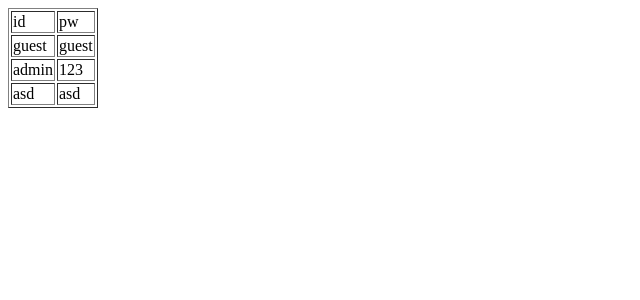
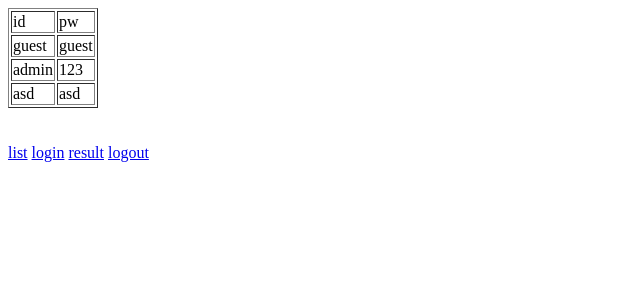
Before and after one commit to ssongK/Flask, a Flask app: page /list in a window 1280 px wide. Shown: the top 300 px of the page, without its empty margins (0-640 px from the left). Run offline with Flask 2, Linux system fonts and the light colour scheme; data comes from the database, SQL or seed files in the repository.

Commit message:
221001_1

```diff
--- a/app.py
+++ b/app.py
@@ -1,8 +1,10 @@
 from flask import Flask, render_template,request,session
 import sqlite3 as sql
+from datetime import timedelta
 
 app = Flask(__name__)
-app.secret_key = "123123123"
+app.config['SECRET_KEY'] = '12331243112'
+app.config['PERMANENT_SESSION_LIFETIME'] =  timedelta(minutes=5)
 
 @app.route('/')
 def new_user():
@@ -14,7 +16,7 @@ def sign():
         try:
             user_id = request.form['user_id']
             user_pw = request.form['user_pw']
-            with sql.connect("FlaskLogin/database.db") as con:
+            with sql.connect("database.db") as con:
                 cur = con.cursor()
                 cur.execute("INSERT INTO users (id, pw) VALUES (?,?)",(user_id,user_pw) )
                 msg = "Success"
@@ -25,7 +27,6 @@ def sign():
             return render_template("result.html",msg = msg)
     con.close()
 
-
 @app.route('/login',methods = ['POST', 'GET'])
 def login():
     if request.method == 'GET':
@@ -34,12 +35,13 @@ def login():
         try:
             user_id = request.form['user_id']
             user_pw = request.form['user_pw']
-            with sql.connect("FlaskLogin/database.db") as con:
+            with sql.connect("database.db") as con:
                 cur = con.cursor()
                 cur.execute("select id from users where id=? and pw=?",(user_id,user_pw))
                 result = cur.fetchall()
             if result[0][0] == user_id:
                 session['userId'] = user_id
+                session.permanent = True
                 return render_template('result.html',msg=user_id)
             else:
                 msg = "login fail"
@@ -52,7 +54,7 @@ def login():
 
 @app.route('/list')
 def list():
-    con = sql.connect("FlaskLogin/database.db")
+    con = sql.connect("database.db")
     con.row_factory = sql.Row
 
     cur = con.cursor()
@@ -61,5 +63,10 @@ def list():
     rows = cur.fetchall()
     return render_template("list.html",rows = rows)
 
+@app.route('/result')
+def restul():
+    return render_template("result.html")
+
+
 if __name__ == '__main__':
     app.run(host='0.0.0.0', port=80)
--- a/templates/list.html
+++ b/templates/list.html
@@ -14,5 +14,10 @@
             </tr>
          {% endfor %}
       </table>
+      <br><br>
+      <a href="/list">list</a>
+      <a href="/login">login</a>
+      <a href="/result">result</a>
+      <a href="#">logout</a>
    </body>
 </html>
--- a/templates/login.html
+++ b/templates/login.html
@@ -9,5 +9,10 @@
          <input type = "password" name = "user_pw"><br><br>
          <input type = "submit" value = "login">
       </form>
+      <br><br>
+      <a href="/list">list</a>
+      <a href="/login">login</a>
+      <a href="/result">result</a>
+      <a href="#">logout</a>
    </body>
 </html>
--- a/templates/result.html
+++ b/templates/result.html
@@ -6,5 +6,10 @@
         {% if session: %}
         session : {{ session }}
         {% endif %}
+        <br><br>
+        <a href="/list">list</a>
+        <a href="/login">login</a>
+        <a href="/result">result</a>
+        <a href="#">logout</a>
     </body>
 </html>
```
Lines whose indentation alone changed are shown as unchanged.
